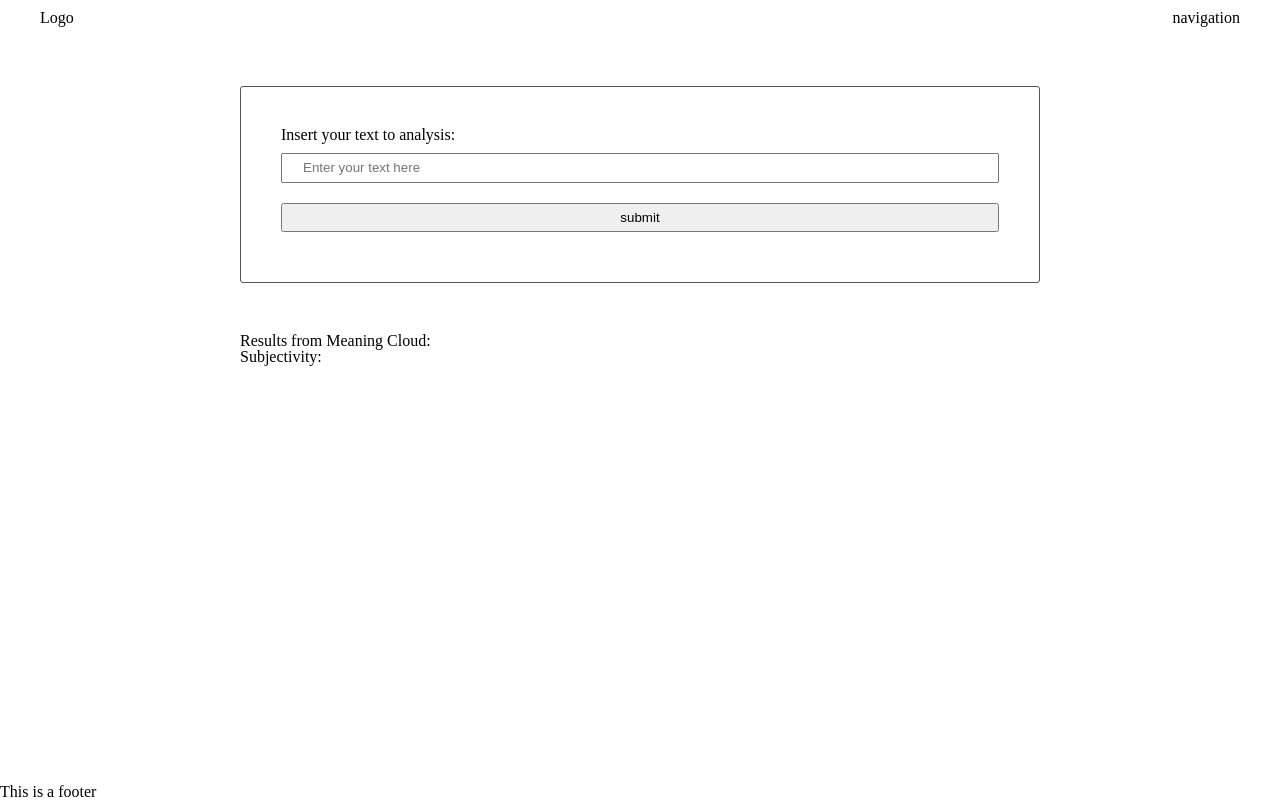
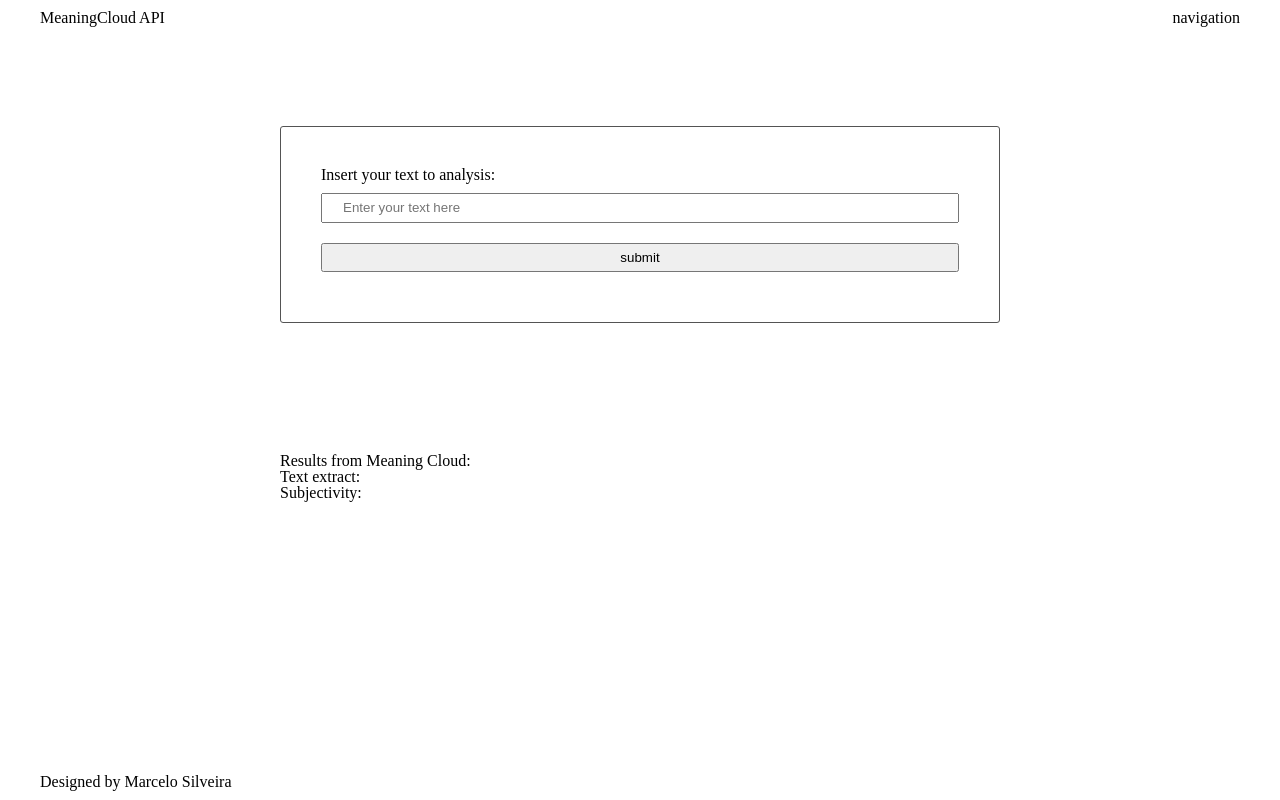
Before and after one commit to MarceloMSilveira/finalProj_WebPack_Udacity, a website built with webpack: page src/client/views/index.html in a window 1280 px wide. Built offline with nearby package versions, Linux system fonts and the light colour scheme.

Commit message:
change styles and GUI

```diff
--- a/src/client/js/updateUI.js
+++ b/src/client/js/updateUI.js
@@ -3,7 +3,7 @@ async function upDateUI() {
     try {
         const newData = await response.json()
         console.log(`inside upDateUI: ${newData.agreement}`)
-        document.getElementById('results').innerHTML = `Text: ${newData.sentence_list[0].text}`
+        document.getElementById('results').innerHTML = `Text extract:: ${newData.sentence_list[0].text}`
         document.getElementById('subjectivity').innerHTML = `Subjectivity: ${newData.subjectivity}`
         return response
     } catch (error){
--- a/src/client/styles/footer.scss
+++ b/src/client/styles/footer.scss
@@ -0,0 +1,5 @@
+footer {
+    display: flex;
+    justify-content: space-between;
+    padding: 10px 40px;
+}
--- a/src/client/styles/form.scss
+++ b/src/client/styles/form.scss
@@ -1,6 +1,10 @@
 form {
     border: 1px solid #545454;
     border-radius: 3px;
+    padding: 40px;
+}
+
+section {
     padding: 40px;
 }
 
--- a/src/client/views/index.html
+++ b/src/client/views/index.html
@@ -2,14 +2,14 @@
 <html lang="en" dir="ltr">
     <head>
         <meta charset="utf-8">
-        <title>Test</title>
+        <title>Webpack project with NPL</title>
     </head>
 
     <body>
 
         <header>
             <div class="">
-                Logo
+                MeaningCloud API
             </div>
             <div class="">
                 navigation
@@ -27,13 +27,13 @@
 
             <section>
                 <strong>Results from Meaning Cloud:</strong>
-                <div id="results"></div>
+                <div id="results">Text extract:</div>
                 <div id="subjectivity">Subjectivity: </div>
             </section>
         </main>
 
         <footer>
-            <p>This is a footer</p>
+            <p>Designed by Marcelo Silveira</p>
         </footer>
 
     </body>
```
